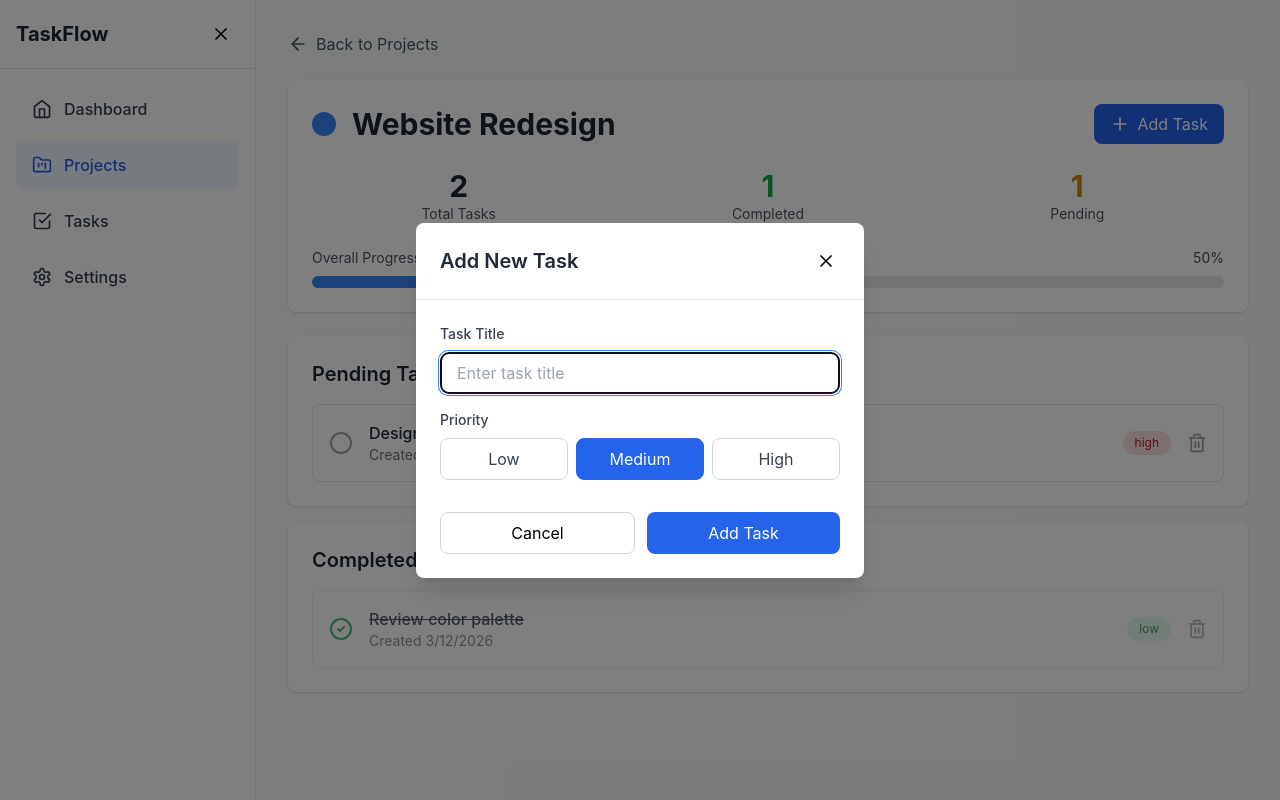
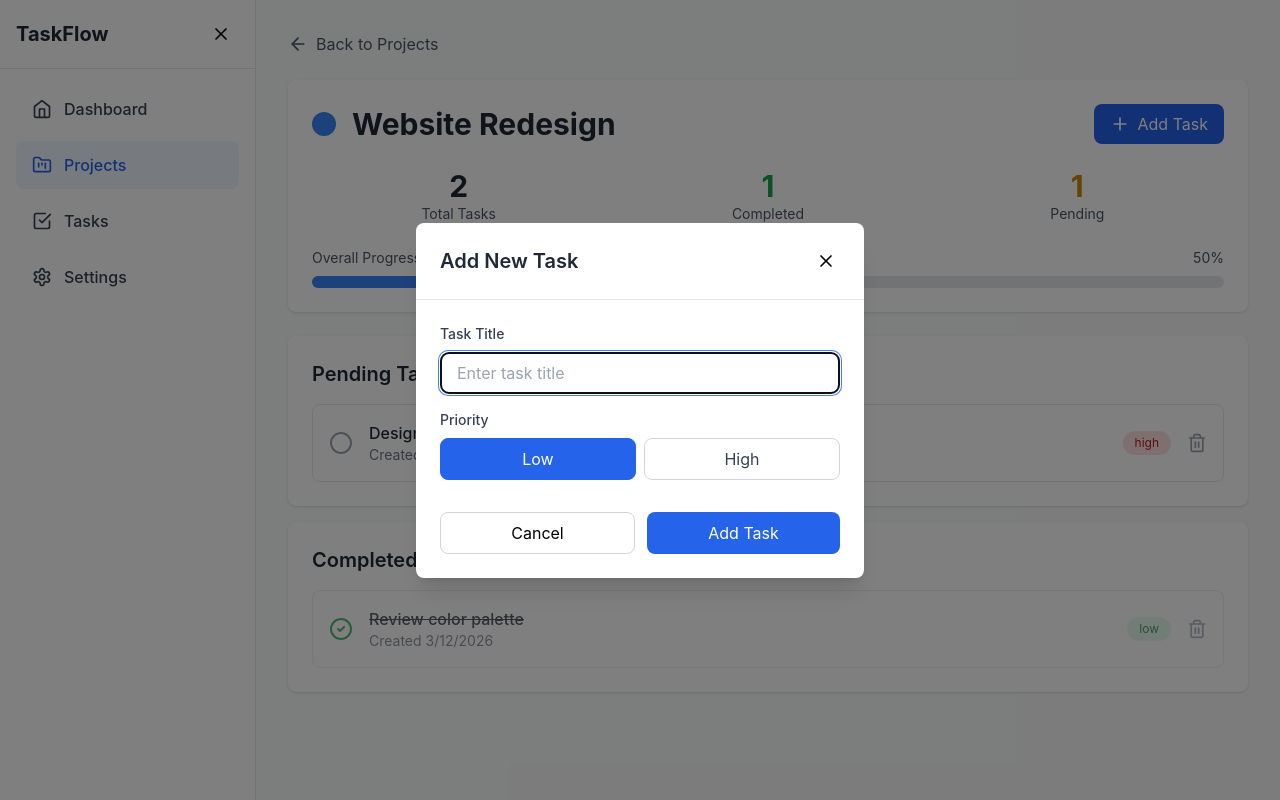
Before and after one commit to pitadeveloper/Benji-Test, a React (Vite) app: page /projects/1 in a window 1280 px wide. Both pictures are taken after a click on the button "Add Task". Built offline with nearby package versions, Linux system fonts and the light colour scheme; the HTML template or start-up script is replaced by a standard one.

Commit message:
Update task creation form

```diff
--- a/src/pages/ProjectDetail.jsx
+++ b/src/pages/ProjectDetail.jsx
@@ -13,7 +13,7 @@ const ProjectDetail = () => {
   const tasks = getProjectTasks(parseInt(id));
 
   const [isAddTaskModalOpen, setIsAddTaskModalOpen] = useState(false);
-  const [taskFormData, setTaskFormData] = useState({ title: '', priority: 'medium' });
+  const [taskFormData, setTaskFormData] = useState({ title: '', priority: 'low' });
 
   if (!project) {
     return (
@@ -35,7 +35,7 @@ const ProjectDetail = () => {
     e.preventDefault();
     if (taskFormData.title.trim()) {
       addTask(project.id, taskFormData.title, taskFormData.priority);
-      setTaskFormData({ title: '', priority: 'medium' });
+      setTaskFormData({ title: '', priority: 'low' });
       setIsAddTaskModalOpen(false);
     }
   };
@@ -219,7 +219,7 @@ const ProjectDetail = () => {
               Priority
             </label>
             <div className="flex gap-2">
-              {['low', 'medium', 'high'].map((priority) => (
+              {['low', 'high'].map((priority) => (
                 <button
                   key={priority}
                   type="button"
```
